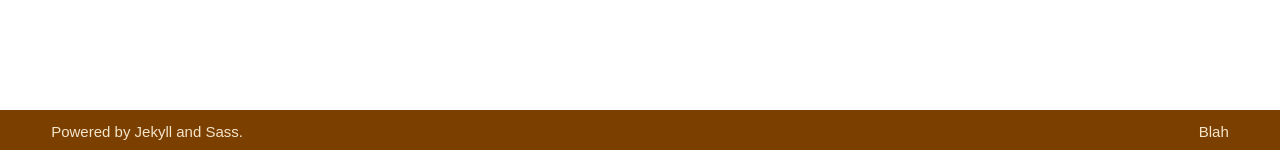
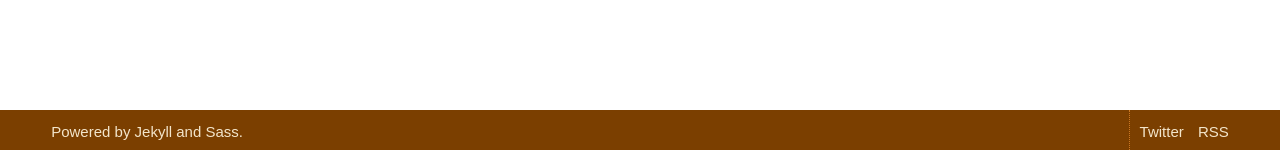
Before and after one commit to alexjohnj/alexjohnj, a Jekyll site: the page built from index.html, in a window 1280 px wide. Shown: the part 750-900 px from the top of the page. Built offline with Jekyll 4.4.1, drawn with Linux system fonts in a browser that asks for light colours; some web fonts are replaced.

Commit message:
Added twitter and RSS links to the footer.

```diff
--- a/_layouts/default.html
+++ b/_layouts/default.html
@@ -56,7 +56,12 @@
             <p>Powered by <a href="https://github.com/mojombo/jekyll">Jekyll</a> and <a href="http://sass-lang.com/">Sass</a>.</p>
         </div>
         <div id="footer-social-stuff">
-            <p>Blah</p>
+            <div id="twitter-social-button">
+                <p><a href="https://twitter.com/alexjohnj">Twitter</a></p>
+            </div>
+            <div id="rss-social-button">
+                <p><a href="/atom.xml">RSS</a></p>
+            </div>
         </div>
 	</footer>
 </body>
--- a/assets/styles/css/styles.css
+++ b/assets/styles/css/styles.css
@@ -426,13 +426,18 @@ hr {
     padding: 0; }
 
 #footer-social-stuff {
+  height: 2.67em;
   float: right;
   margin-right: 4%;
-  padding-top: 10px;
-  text-align: right; }
+  text-align: right;
+  border-left: 1px dotted #cc7722; }
   #footer-social-stuff p {
     margin: 0;
     padding: 0; }
+  #footer-social-stuff #rss-social-button, #footer-social-stuff #twitter-social-button {
+    display: inline-block;
+    padding-top: 10px;
+    padding-left: 10px; }
 
 body {
   font-family: "Lustria", "Arial", sans-serif;
--- a/assets/styles/sass/layout.scss
+++ b/assets/styles/sass/layout.scss
@@ -153,12 +153,19 @@ hr {
 }
 
 #footer-social-stuff {
+  height: $footer-height;
   float: right;
   margin-right: 4%;
-  padding-top: 10px;
   text-align: right;
+  border-left: 1px dotted $underline-color;
   p {
     margin: 0;
     padding: 0;
   }
+
+  #rss-social-button, #twitter-social-button {
+    display: inline-block;
+    padding-top: 10px;
+    padding-left: 10px;
+  }
 }
```
